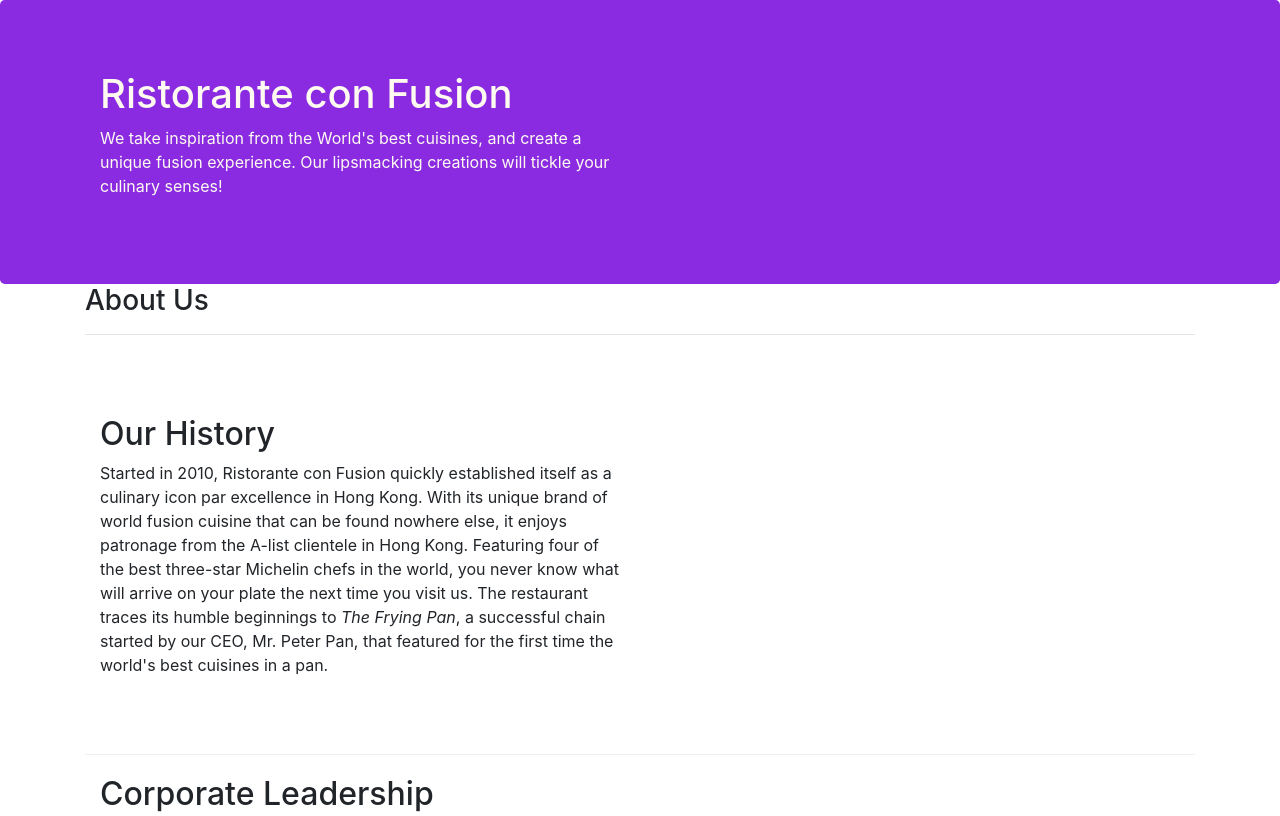
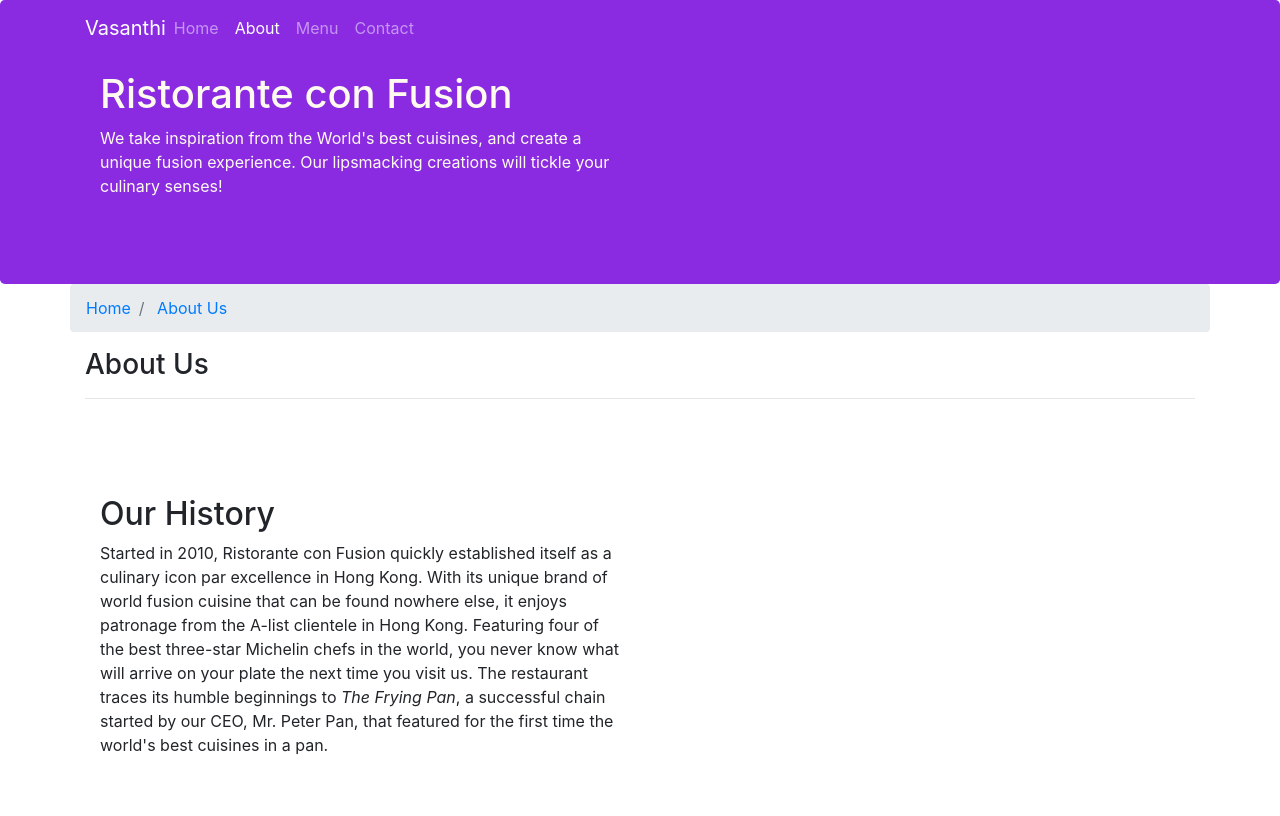
Before and after one commit to vnadar36/coursera-bootstrap, a website: page aboutus.html in a window 1280 px wide. Shown: the top 816 px of the page. Drawn offline with nearby package versions, Linux system fonts and the light colour scheme.

Commit message:
Navbar & breadcrumbs

```diff
--- a/aboutus.html
+++ b/aboutus.html
@@ -12,6 +12,22 @@
 </head>
 
 <body>
+    <nav class="navbar navbar-dark navbar-expand-sm fixed-top">
+        <div class="container">
+            <button class="navbar-toggler" type="button" data-toggle="collapse" data-target="#Navbar">
+<span class="navbar-toggler-item"> </span>
+                </button>
+            <a class="navbar-brand mr-auto" href="#"> Vasanthi</a>
+            <div class="collapse navbar-collapse" id="Navbar">
+            <ul class="navbar-nav mr-auto">
+                <li class="nav-item "><a class="nav-link" href="./index.html"> Home </a></li>
+                <li class="nav-item active"><a class="nav-link" href="#"> About </a></li>
+                <li class="nav-item"><a class="nav-link" href="#"> Menu </a></li>
+                <li class="nav-item"><a class="nav-link" href="#"> Contact </a></li>
+                </ul>
+            </div>
+            </div>
+        </nav>
 
     <header class="jumbotron">
         <div class="container">
@@ -27,12 +43,17 @@
     </header>
 
     <div class="container">
-
-
+        <div class="row">
+        <ul type="none" class="col-12 breadcrumb">
+<li class="breadcrumb-item"><a href="./index.html"> Home</a></li>
+    <li class="breadcrumb-item active"><a href="./aboutus.html"> About Us</a></li>
+        </ul>
+            <div class="col-12">
                <h3>About Us</h3>
             <hr>
             </div>
-
+</div>
+    </div>
 <div  class="container">
         <div class="row row-content align-items-center">
 
@@ -71,7 +92,7 @@
                 <div class="col-4 offset-1 col-sm-2">
                     <h5>Links</h5>
                     <ul class="list-unstyled">
-                        <li><a href="#">Home</a></li>
+                        <li><a href="./index.html">Home</a></li>
                         <li><a href="#">About</a></li>
                         <li><a href="#">Menu</a></li>
                         <li><a href="#">Contact</a></li>
--- a/css/styles.css
+++ b/css/styles.css
@@ -31,3 +31,13 @@ padding:20px 0 20px 0px;
     margin: 0px;
     color:black;
 }
+
+body{
+    padding:50px 0px 0px 0px;
+    z-index:0;
+}
+
+.navbar-dark
+{
+    background-color: #512DA8;
+}
```
Also changed, not shown: index.html (+17 -1 lines).
